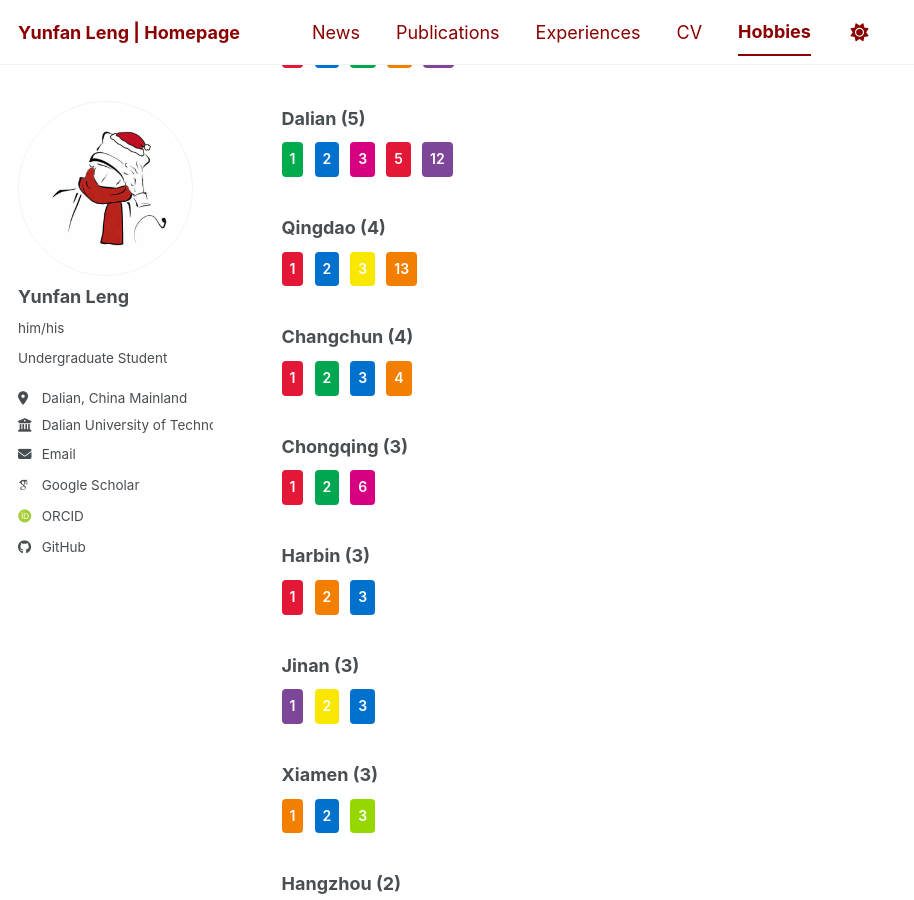
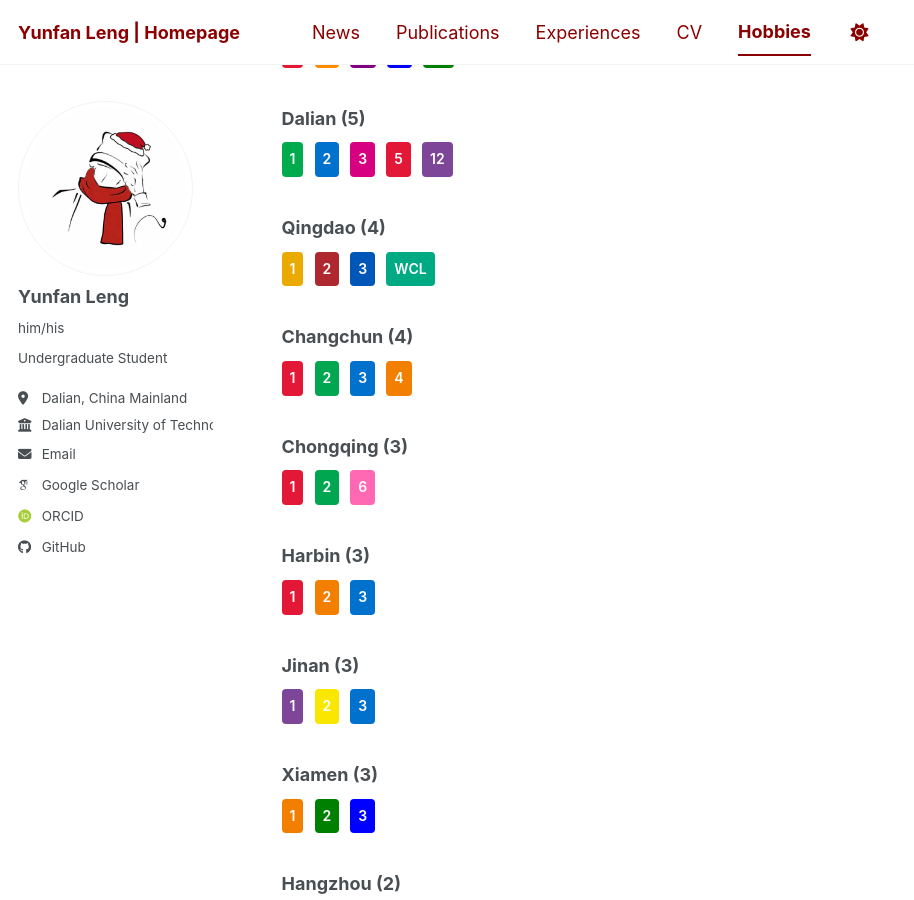
Before and after one commit to WENJIN6666/wenjin6666.github.io, a Jekyll site: the page built from _hobbies/urban-rail-transit.md, in a window 1280 px wide and 900 px high, scrolled down 3045 px. Shown: the whole window, without its empty margins (0-914 px from the left). Built offline with Jekyll 4.4.1, drawn with Linux system fonts in a browser that asks for light colours; some web fonts are replaced; a script bundle is joined from its source files by our own code; library files that are not in the unit come from our copies.

Commit message:
Fix metro colors: Xiamen L2/L3, Chongqing L6, Qingdao all lines, Shenyang L2/L4/L9/L10, Tianjin L3/L6

```diff
--- a/_hobbies/urban-rail-transit.md
+++ b/_hobbies/urban-rail-transit.md
@@ -168,18 +168,18 @@
 <div class="metro-lines">
 <a href="https://en.wikipedia.org/wiki/Line_1_(Tianjin_Metro)" style="background-color:#E31837;">1</a>
 <a href="https://en.wikipedia.org/wiki/Line_2_(Tianjin_Metro)" style="background-color:#FFD700;">2</a>
-<a href="https://en.wikipedia.org/wiki/Line_3_(Tianjin_Metro)" style="background-color:#87CEEB;">3</a>
+<a href="https://en.wikipedia.org/wiki/Line_3_(Tianjin_Metro)" style="background-color:#00ADEF;">3</a>
 <a href="https://en.wikipedia.org/wiki/Line_5_(Tianjin_Metro)" style="background-color:#FF8C00;">5</a>
-<a href="https://en.wikipedia.org/wiki/Line_6_(Tianjin_Metro)" style="background-color:#FF00FF;">6</a>
+<a href="https://en.wikipedia.org/wiki/Line_6_(Tianjin_Metro)" style="background-color:#800080;">6</a>
 </div>
 
 ### Shenyang (5)
 <div class="metro-lines">
 <a href="https://en.wikipedia.org/wiki/Line_1_(Shenyang_Metro)" style="background-color:#e31837;">1</a>
-<a href="https://en.wikipedia.org/wiki/Line_2_(Shenyang_Metro)" style="background-color:#0072ce;">2</a>
-<a href="https://en.wikipedia.org/wiki/Line_4_(Shenyang_Metro)" style="background-color:#00a650;">4</a>
-<a href="https://en.wikipedia.org/wiki/Line_9_(Shenyang_Metro)" style="background-color:#f37f00;">9</a>
-<a href="https://en.wikipedia.org/wiki/Line_10_(Shenyang_Metro)" style="background-color:#7d4698;">10</a>
+<a href="https://en.wikipedia.org/wiki/Line_2_(Shenyang_Metro)" style="background-color:#FF8C00;">2</a>
+<a href="https://en.wikipedia.org/wiki/Line_4_(Shenyang_Metro)" style="background-color:#800080;">4</a>
+<a href="https://en.wikipedia.org/wiki/Line_9_(Shenyang_Metro)" style="background-color:#0000FF;">9</a>
+<a href="https://en.wikipedia.org/wiki/Line_10_(Shenyang_Metro)" style="background-color:#008000;">10</a>
 </div>
 
 ### Dalian (5)
@@ -193,10 +193,10 @@
 
 ### Qingdao (4)
 <div class="metro-lines">
-<a href="https://en.wikipedia.org/wiki/Line_1_(Qingdao_Metro)" style="background-color:#e31837;">1</a>
-<a href="https://en.wikipedia.org/wiki/Line_2_(Qingdao_Metro)" style="background-color:#0072ce;">2</a>
-<a href="https://en.wikipedia.org/wiki/Line_3_(Qingdao_Metro)" style="background-color:#f9e700;">3</a>
-<a href="https://en.wikipedia.org/wiki/Line_13_(Qingdao_Metro)" style="background-color:#f37f00;">13</a>
+<a href="https://en.wikipedia.org/wiki/Line_1_(Qingdao_Metro)" style="background-color:#EAAA00;">1</a>
+<a href="https://en.wikipedia.org/wiki/Line_2_(Qingdao_Metro)" style="background-color:#AF272F;">2</a>
+<a href="https://en.wikipedia.org/wiki/Line_3_(Qingdao_Metro)" style="background-color:#0057B8;">3</a>
+<a href="https://en.wikipedia.org/wiki/Line_13_(Qingdao_Metro)" style="background-color:#00AB84;">WCL</a>
 </div>
 
 ### Changchun (4)
@@ -211,7 +211,7 @@
 <div class="metro-lines">
 <a href="https://en.wikipedia.org/wiki/Line_1_(Chongqing_Rail_Transit)" style="background-color:#e31837;">1</a>
 <a href="https://en.wikipedia.org/wiki/Line_2_(Chongqing_Rail_Transit)" style="background-color:#00a650;">2</a>
-<a href="https://en.wikipedia.org/wiki/Line_6_(Chongqing_Rail_Transit)" style="background-color:#d60080;">6</a>
+<a href="https://en.wikipedia.org/wiki/Line_6_(Chongqing_Rail_Transit)" style="background-color:#FF69B4;">6</a>
 </div>
 
 ### Harbin (3)
@@ -231,8 +231,8 @@
 ### Xiamen (3)
 <div class="metro-lines">
 <a href="https://en.wikipedia.org/wiki/Line_1_(Xiamen_Metro)" style="background-color:#f37f00;">1</a>
-<a href="https://en.wikipedia.org/wiki/Line_2_(Xiamen_Metro)" style="background-color:#0072ce;">2</a>
-<a href="https://en.wikipedia.org/wiki/Line_3_(Xiamen_Metro)" style="background-color:#97d700;">3</a>
+<a href="https://en.wikipedia.org/wiki/Line_2_(Xiamen_Metro)" style="background-color:#008000;">2</a>
+<a href="https://en.wikipedia.org/wiki/Line_3_(Xiamen_Metro)" style="background-color:#0000FF;">3</a>
 </div>
 
 ### Hangzhou (2)
```
